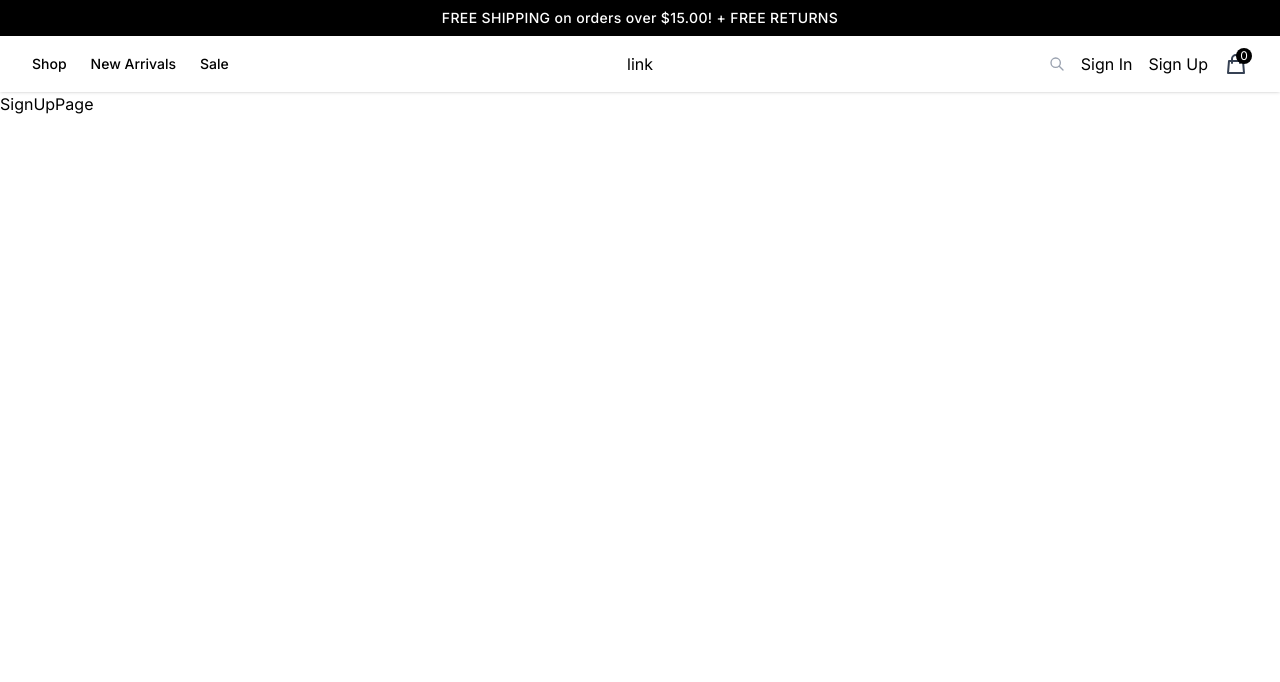
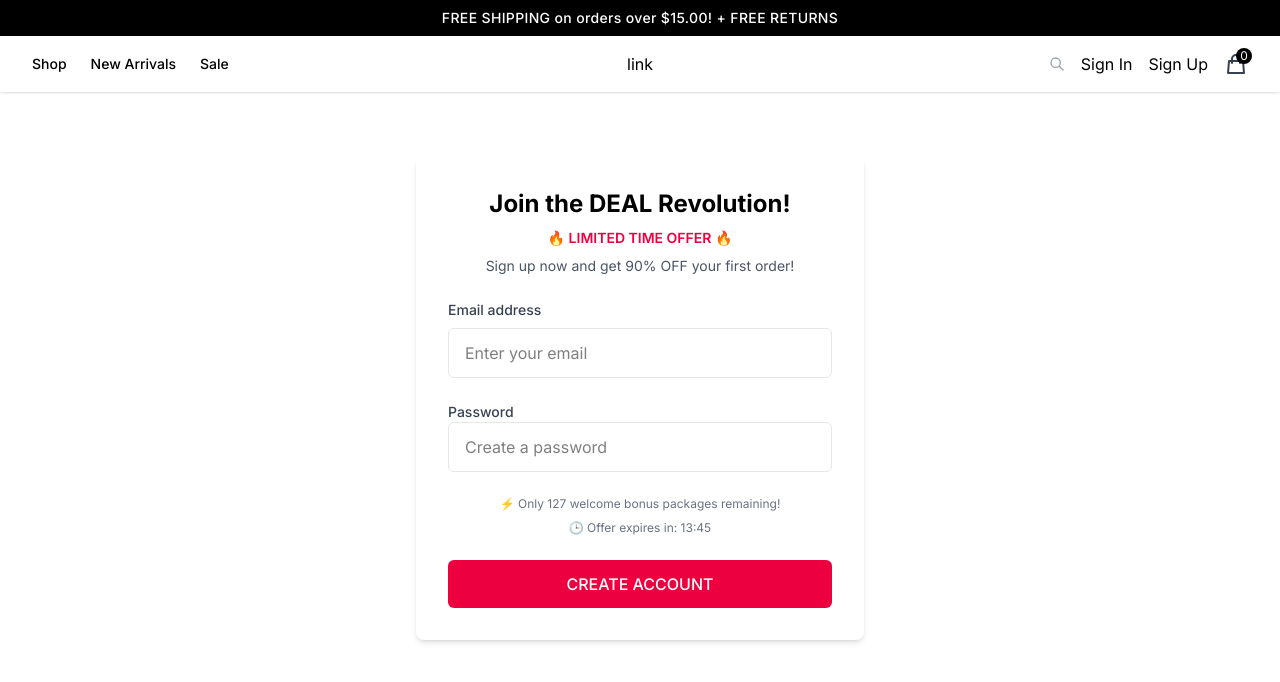
Before and after one commit to Thomas-Horvath/nextjs-temu-clone, a Next.js app: page /auth/sign-up in a window 1280 px wide. Shown: the top 682 px of the page. Built offline with nearby package versions, Linux system fonts and the light colour scheme; no server answers.

Commit message:
sign up form

```diff
--- a/src/app/auth/sign-up/page.tsx
+++ b/src/app/auth/sign-up/page.tsx
@@ -1,20 +1,40 @@
 
-import { getCurrentSession } from '@/actions/auth';
+import { getCurrentSession, loginUser, registerUser } from '@/actions/auth';
+import SignUp from '@/components/auth/SignUp';
 import { redirect } from 'next/navigation';
 import React from 'react';
+import zod from 'zod';
 
+const SignUpSchema = zod.object({
+  email: zod.string().email(),
+  password: zod.string().min(5),
+})
 
 const SignUpPage = async () => {
 
-    const  { user } = await  getCurrentSession();
+  const { user } = await getCurrentSession();
 
-    if(user ) {
-        return redirect('/');
+  if (user) {
+    return redirect('/');
+  }
+
+  const action = async (prevState: any, formData: FormData) => {
+    "use server";
+    const parsed = SignUpSchema.safeParse(Object.fromEntries(formData));
+    if (!parsed.success) {
+      return { message: "Invalid form data" };
     }
+    const { email, password } = parsed.data;
+    const { user, error } = await registerUser(email, password);
+    if (error) {
+      return { message: error };
+    } else if (user) {
+      await loginUser(email, password);
+      return redirect('/');
+    }
+  }
 
-  return (
-    <div>SignUpPage</div>
-  )
+  return <SignUp action={action}/>;
 }
 
-export default SignUpPage
+export default SignUpPage;
--- a/src/components/auth/SignUp.tsx
+++ b/src/components/auth/SignUp.tsx
@@ -1,10 +1,91 @@
 'use client';
 
-import React from 'react'
+import React, { useActionState } from 'react'
+import Form from 'next/form';
+// import { Loader2 } from 'lucide-react';
 
-const SignUp = () => {
+const initialState = {
+  message: '',
+}
+
+type SignUpProps = {
+  action: (prevState: any, formData: FormData) => Promise<{ message: string } | undefined>
+}
+
+
+
+const SignUp = ({ action }: SignUpProps) => {
+
+  const [state, formAction, isPending] = useActionState(action, initialState)
+
   return (
-    <div>SignUp</div>
+    <Form action={formAction} className='max-w-md mx-auto my-16 p-8 bg-white rounded-lg shadow-md'>
+      <h1 className='text-2xl font-bold text-center mb-2'>Join the DEAL Revolution!</h1>
+      <p className='text-center text-sm text-rose-600 font-semibold mb-2'>🔥 LIMITED TIME OFFER 🔥</p>
+      <p className='text-center text-sm text-gray-600 mb-6'>Sign up now and get 90% OFF your first order!</p>
+
+      <div className='space-y-6'>
+        {/* Email */}
+        <div className='space-y-2'>
+          <label htmlFor='email' className='block text-sm font-medium text-gray-700'>
+            Email address
+          </label>
+          <input
+            type='email'
+            id='email'
+            name='email'
+            autoComplete='email'
+            required
+            className='w-full px-4 py-3 border border-gray-200 rounded-md focus:ring-2 focus:ring-black focus:border-transparent transition-colors'
+            placeholder='Enter your email'
+          />
+        </div>
+
+        {/* Password */}
+        <div className=''>
+          <label htmlFor='password' className='block text-sm font-medium text-gray-700'>
+            Password
+          </label>
+          <input
+            type='password'
+            id='password'
+            name='password'
+            autoComplete='new-password'
+            required
+            className='w-full px-4 py-3 border border-gray-200 rounded-md focus:ring-2 focus:ring-black focus:border-transparent transition-colors'
+            placeholder='Create a password'
+          />
+        </div>
+
+        {/* Copywriting */}
+        <div className='text-center'>
+          <p className='text-xs text-gray-500 mb-2'>⚡️ Only 127 welcome bonus packages remaining!</p>
+          <p className='text-xs text-gray-500 mb-4'>🕒 Offer expires in: 13:45</p>
+        </div>
+
+        {/* Submit Button */}
+        <button
+          type='submit'
+          disabled={isPending}
+          className={`w-full bg-rose-600 text-white py-3 rounded-md hover:bg-rose-700 transition-colors font-medium flex items-center justify-center gap-2 ${isPending ? 'cursor-not-allowed' : ''}`}
+        >
+          {isPending ? (
+            <React.Fragment>
+              {/* <Loader2 className='h-4 w-4 animate-spin' /> */}
+              CREATING ACCOUNT...
+            </React.Fragment>
+          ) : (
+            'CREATE ACCOUNT'
+          )}
+        </button>
+
+        {state?.message && state.message.length > 0 && (
+          <p className='text-center text-sm text-red-600'>
+            {state.message}
+          </p>
+        )}
+      </div>
+    </Form>
   )
 }
 
--- a/src/components/layout/Header.tsx
+++ b/src/components/layout/Header.tsx
@@ -88,7 +88,7 @@
 
 
             {/* second item */}
-            <Link href='#'>link</Link>
+            <Link href='/'>link</Link>
 
 
 
```
